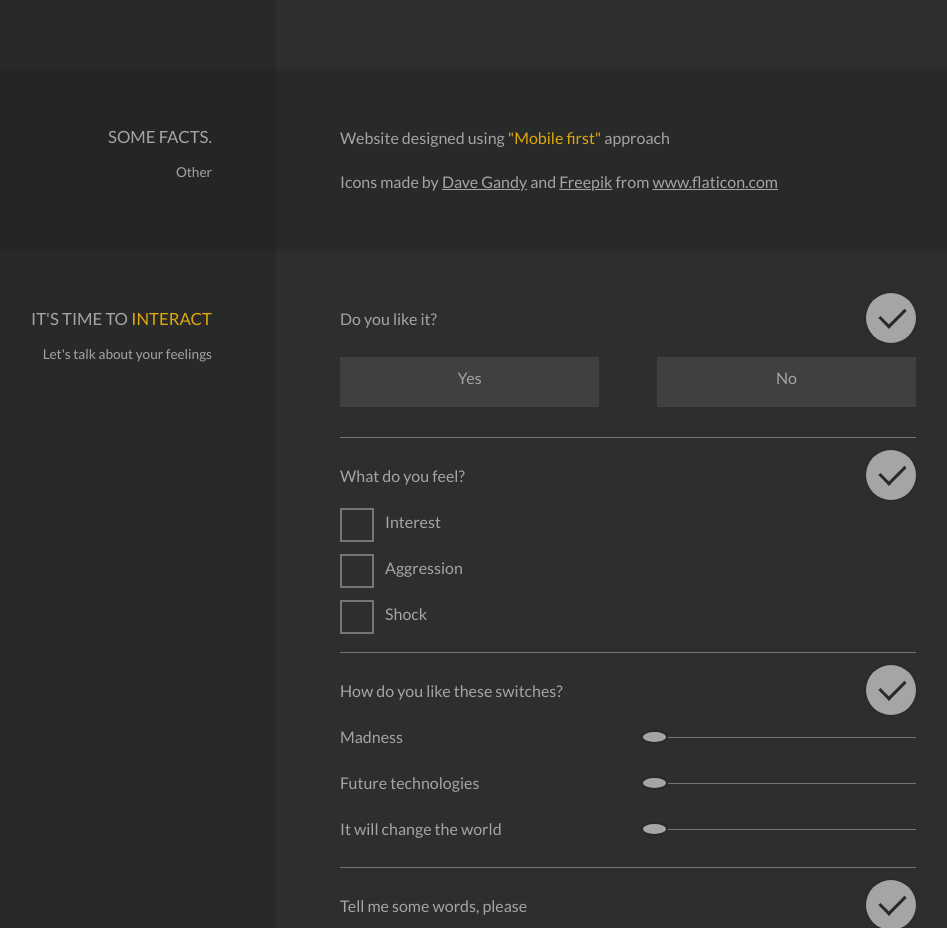
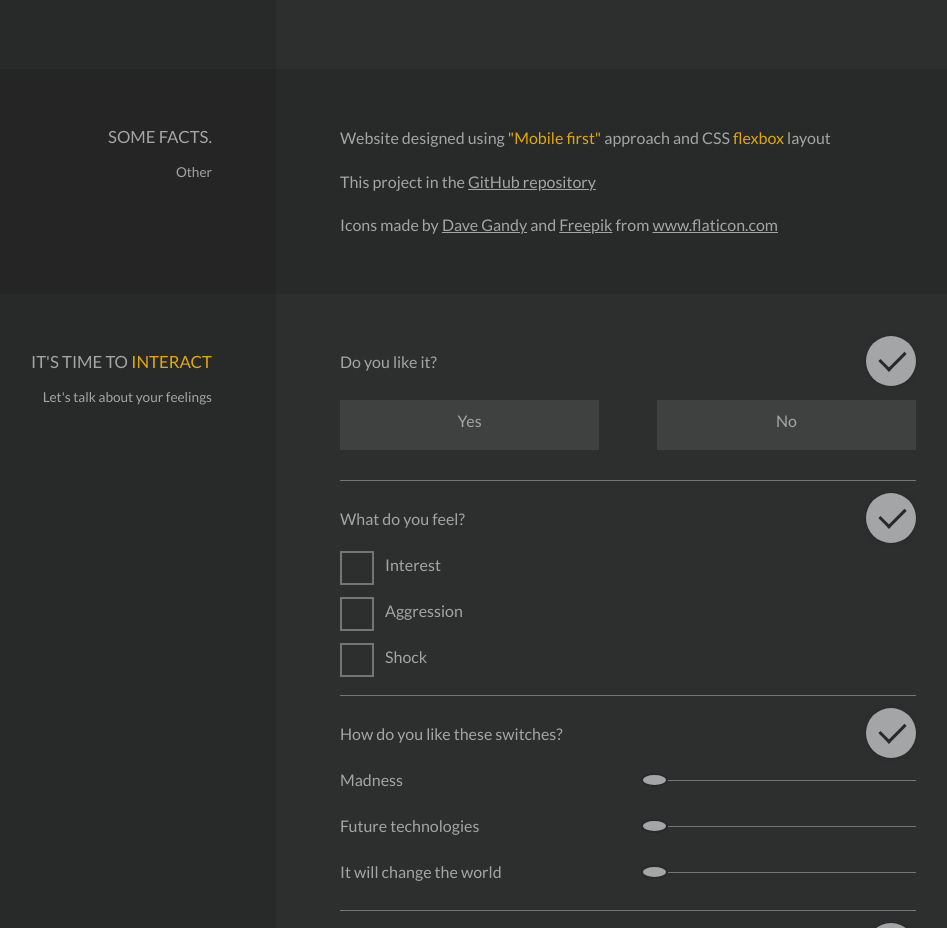
Before and after one commit to myalkleon/CV, a plain HTML site: page index.html in a window 1280 px wide. Shown: the part 3020-3948 px from the top of the page, without its empty margins (236-1183 px from the left). Drawn offline with Linux system fonts and the light colour scheme.

Commit message:
Added github repository link

```diff
--- a/index.html
+++ b/index.html
@@ -280,7 +280,8 @@
                     <p>Other</p>
                 </header>
                 <div class="section-main-area">
-                    <p>Website designed using <span class="subtext">"Mobile first"</span> approach</p>
+                    <p>Website designed using <span class="subtext">"Mobile first"</span> approach and CSS <span class="subtext">flexbox</span> layout</p>
+                    <p>This project in the <a href="https://github.com/myalkleon/CV">GitHub repository</a></p>
                     <p>Icons made by <a href="https://www.flaticon.com/authors/dave-gandy" title="Dave Gandy">Dave Gandy</a> and <a href="https://www.flaticon.com/authors/freepik" title="Freepik">Freepik</a> from <a href="https://www.flaticon.com/" title="Flaticon">www.flaticon.com</a></p>
                 </div>
             </section>
```
